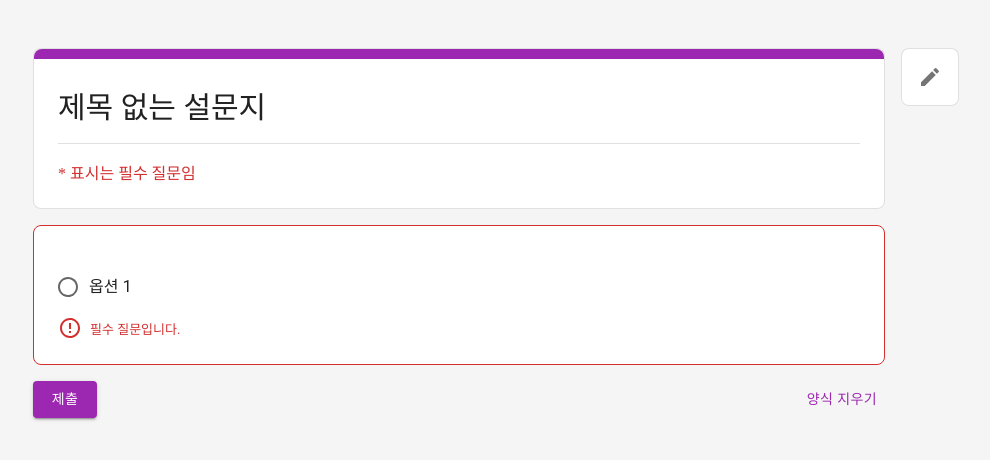
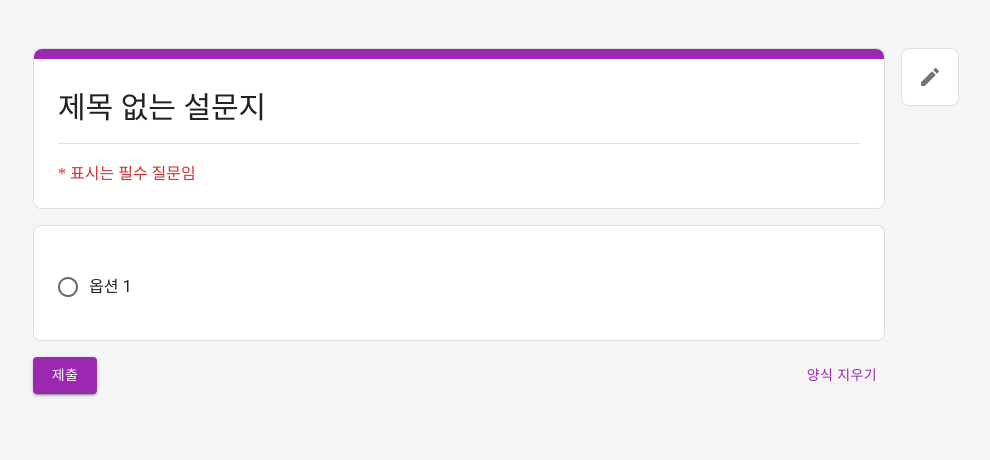
Before and after one commit to hyejinny97/google-form, a React (Vite) app in the folder classum-survey/: page /survey/preview in a window 1280 px wide. Shown: the top 460 px of the page, without its empty margins (181-1171 px from the left). Built offline with nearby package versions, Linux system fonts and the light colour scheme.

Commit message:
[Feat] SurveyPreviewPageQuestionBox에서 특정 조건일 때 RequireSurveyQuestionBox을 보여줌

```diff
--- a/classum-survey/src/components/SurveyPreviewPage/SurveyPreviewPageQuestionBox.tsx
+++ b/classum-survey/src/components/SurveyPreviewPage/SurveyPreviewPageQuestionBox.tsx
@@ -4,12 +4,12 @@ import { useTheme } from "@mui/material/styles";
 import { Box, Stack, SelectChangeEvent } from "@mui/material";
 import {
   SurveyQuestionBox,
+  RequiredSurveyQuestionBox,
   SurveyPreviewPageShortAnswer,
   SurveyPreviewPageLongAnswer,
   SurveyPreviewPageMultipleChoiceAnswer,
   SurveyPreviewPageCheckboxAnswer,
   SurveyPreviewPageDropdownAnswer,
-  ErrorOutlineIcon,
 } from "@components";
 import { updateSurveyPreviewAnswer } from "@stores";
 import type { QuestionType, OptionType, AnswerType } from "@stores";
@@ -19,7 +19,6 @@ import {
   Q_TYPE_MULTIPLE_CHOICE,
   Q_TYPE_CHECKBOX,
   Q_TYPE_DROPDOWN,
-  COLOR_ERROR,
 } from "@constants";
 import { useIsMounted } from "@hooks";
 
@@ -41,7 +40,10 @@ function SurveyPreviewPageQuestionBox({
   const theme = useTheme();
   const dispatch = useDispatch();
   const isMounted = useIsMounted();
-  console.log("answerData: ", answerData);
+  const showRequireMessage =
+    isMounted &&
+    required &&
+    (Array.isArray(answerData) ? !answerData.length : !answerData);
 
   const handleTextAnswerChange = (e: React.ChangeEvent<HTMLInputElement>) => {
     dispatch(
@@ -131,23 +133,18 @@ function SurveyPreviewPageQuestionBox({
       />
     );
 
+  const QuestionBox = showRequireMessage
+    ? RequiredSurveyQuestionBox
+    : SurveyQuestionBox;
+
   return (
-    <SurveyQuestionBox
-      borderColor={COLOR_ERROR}
-      description={
-        <Stack direction="row" alignItems="center" spacing={1}>
-          <ErrorOutlineIcon />
-          <p>필수 질문입니다.</p>
-        </Stack>
-      }
-      descriptionColor={COLOR_ERROR}
-    >
+    <QuestionBox>
       <Stack direction="row" spacing={1}>
         <Box sx={{ fontSize: 20 }}>{title}</Box>
         {required && <Box sx={{ color: theme.palette.error.main }}>*</Box>}
       </Stack>
       <Body>{renderBody}</Body>
-    </SurveyQuestionBox>
+    </QuestionBox>
   );
 }
 
```
